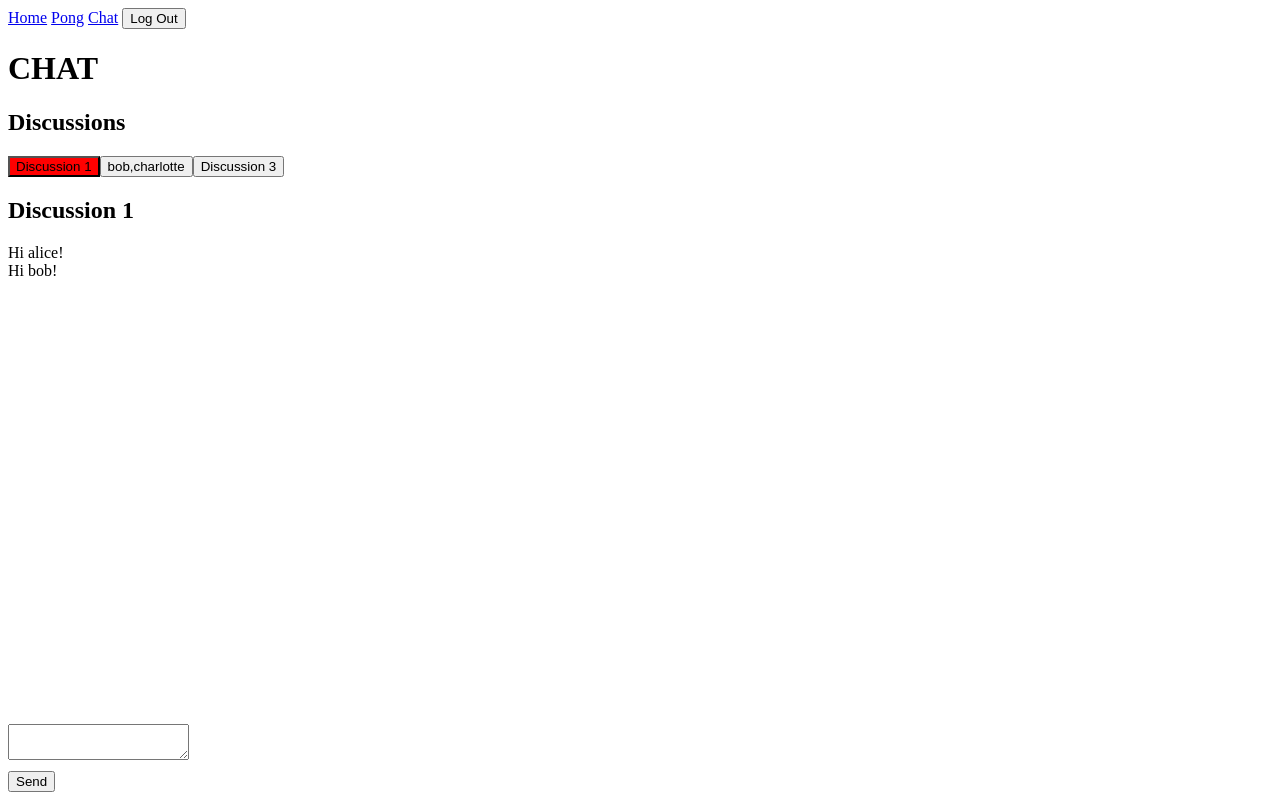
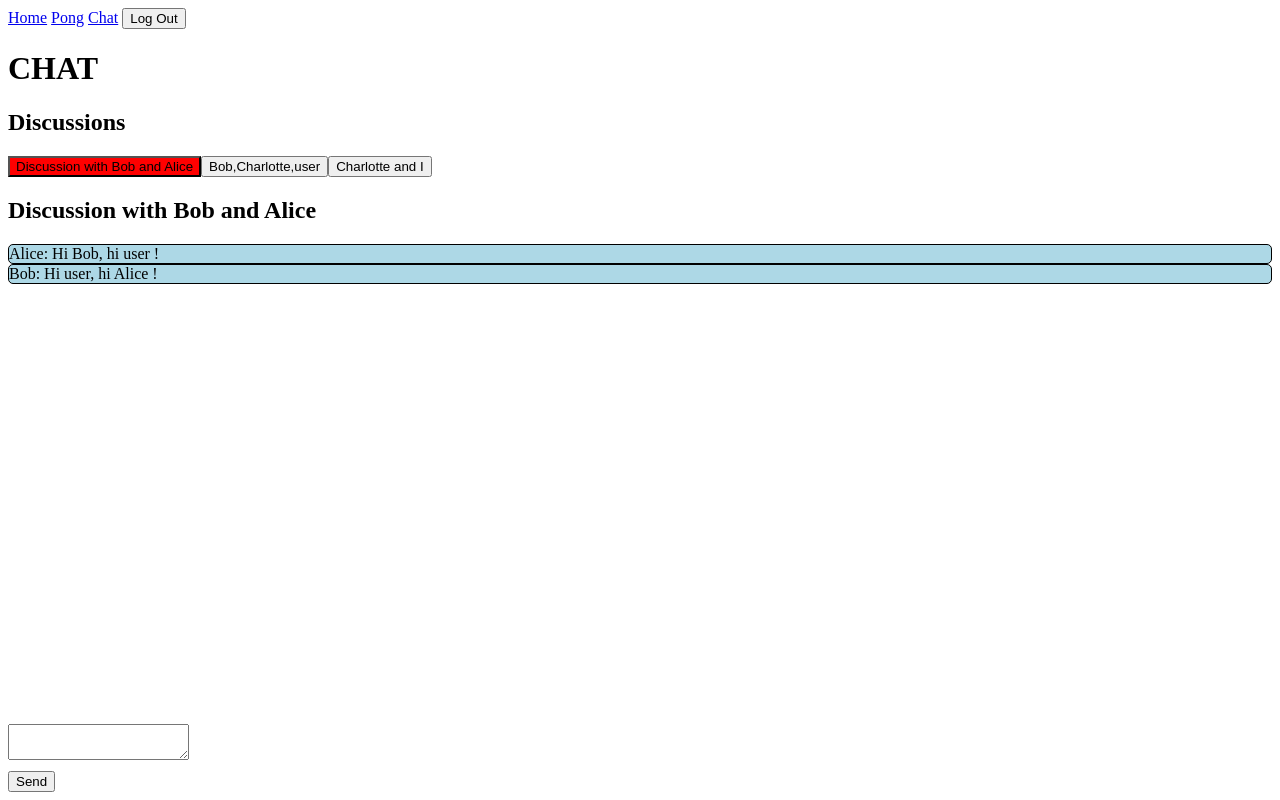
Before and after one commit to ninofaivre/transcendence, a SvelteKit app in the folder frontend/: page /chat in a window 1280 px wide. Built offline with nearby package versions, Linux system fonts and the light colour scheme.

Commit message:
squashed new messages in chat

```diff
--- /dev/null
+++ b/frontend/src/lib/stores.ts
@@ -0,0 +1,3 @@
+import { readable } from 'svelte/store'
+
+export const current_user = readable("user");
--- a/frontend/src/routes/chat/+page.svelte
+++ b/frontend/src/routes/chat/+page.svelte
@@ -1,16 +1,33 @@
 <script lang="ts">
 
+	import { current_user } from '$lib/stores'
 	import DiscussionList from './DiscussionList.svelte'
 	import DiscussionDisplay from './DiscussionDisplay.svelte'
 	import ChatBox from './ChatBox.svelte'
 	//import { writable } from 'svelte/store'
 	import type { Discussion as DiscussionType } from '$types'
 
+	let messages_alice_bob = [
+		{author: `Alice`, data: `Hi Bob, hi ${ $current_user } !`},
+		{author: `Bob`, data: `Hi ${ $current_user }, hi Alice !`},
+	]
+
+	let messages_bob_charlotte = [
+		{author: 'Bob', data: 'Anyone here ?'},
+		{author: $current_user, data: 'Hello Everyone !'},
+		{author: 'Charlotte', data: 'Here I am'},
+	]
+
+	let messages_alice_and_me = [
+		{author: `Charlotte`, data: `Good morning ${ $current_user }`},
+		{author: $current_user, data: 'Good morning dear'},
+	]
+
 	export let discussions: DiscussionType[] =
 	[
-		{ id: 0, name: "Discussion 1", users: ["alice", "bob"], messages: ['Hi alice!', 'Hi bob!'] },
-		{ id: 1, users: ["bob", "charlotte"], messages: ['Hi bob!', 'Hello charlotte'] },
-		{ id: 2, name: "Discussion 3", users: ["alice", "charlotte"], messages: ['hi alice','hi charlotte'] },
+		{ id: 0, name: "Discussion with Bob and Alice", users: ["alice", "bob", $current_user], messages: messages_alice_bob},
+		{ id: 1, users: ["Bob", "Charlotte", $current_user], messages: messages_bob_charlotte },
+		{ id: 2, name: "Charlotte and I", users: ["alice", $current_user], messages: messages_alice_and_me}
 	]
 
 	let idx = 0
--- a/frontend/src/routes/chat/ChatBox.svelte
+++ b/frontend/src/routes/chat/ChatBox.svelte
@@ -1,12 +1,18 @@
 <script lang="ts">
 
-	export let messages: string[]
+	import type { message } from '$types'
+	import { current_user } from '$lib/stores'
 
-	let msg = ""
+	export let messages: message[]
+
+	let msg: message = {
+		author: $current_user,
+		data: ""
+	}
 
 	function sendMessage() {
 		messages = [...messages, msg]
-		msg = "";
+		msg.data = "";
 	}
 
 	function handleKeypress(event: KeyboardEvent) {
@@ -18,7 +24,7 @@
 
 </script>
 
-<textarea bind:value={msg} on:keypress={ handleKeypress }/>
+<textarea bind:value={msg.data} on:keypress={ handleKeypress }/>
 <!--<textarea bind:value={msg} />-->
 <button on:click={ sendMessage }> Send </button>
 
--- a/frontend/src/routes/chat/DiscussionDisplay.svelte
+++ b/frontend/src/routes/chat/DiscussionDisplay.svelte
@@ -1,6 +1,7 @@
 <script lang="ts">
 
 	import type Discussion from '$types'
+	import { current_user } from '$lib/stores'
 
 	export let discussion: Discussion = {
 		name: "Example discussion",
@@ -19,8 +20,28 @@
 </h2>
 
 {#each discussion.messages as message}
-	<div>{ message }</div>
+	{#if message.author == $current_user }
+		<div class="my-messages" > { `${message.data}` } </div>
+	{:else}
+		<div class="other-messages"  > { `${message.author}: ${message.data}` } </div>
+	{/if}
 {/each}
 
 <style>
+	div {
+		border: solid 1px black;
+		border-radius: 5px;
+		display: inline block;
+	}
+
+	.my-messages   {
+		background-color: lightgreen;
+		text-align: right;
+	}
+
+	.other-messages   {
+		background-color: lightblue;
+		text-align: left;
+	}
+
 </style>
```
Also changed, not shown: frontend/src/app.d.ts (+7 -1 lines), frontend/src/routes/Auth.svelte (+32 -12 lines).
